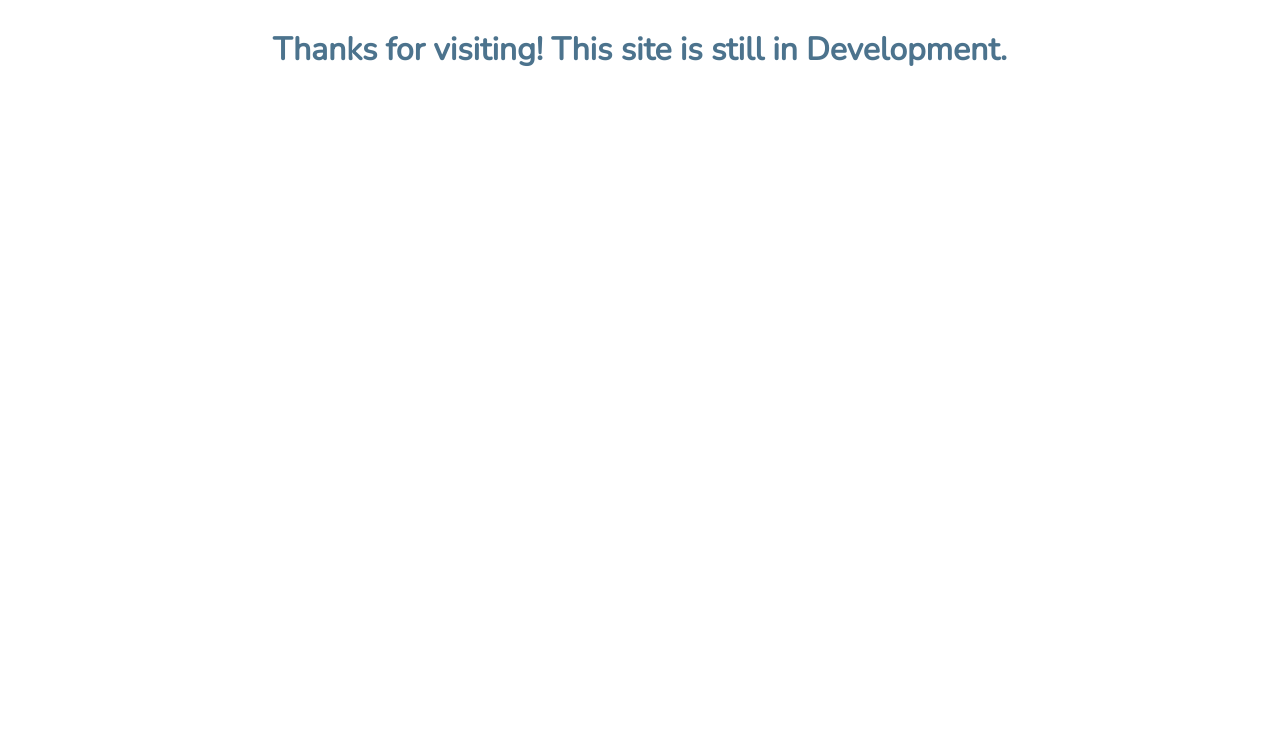
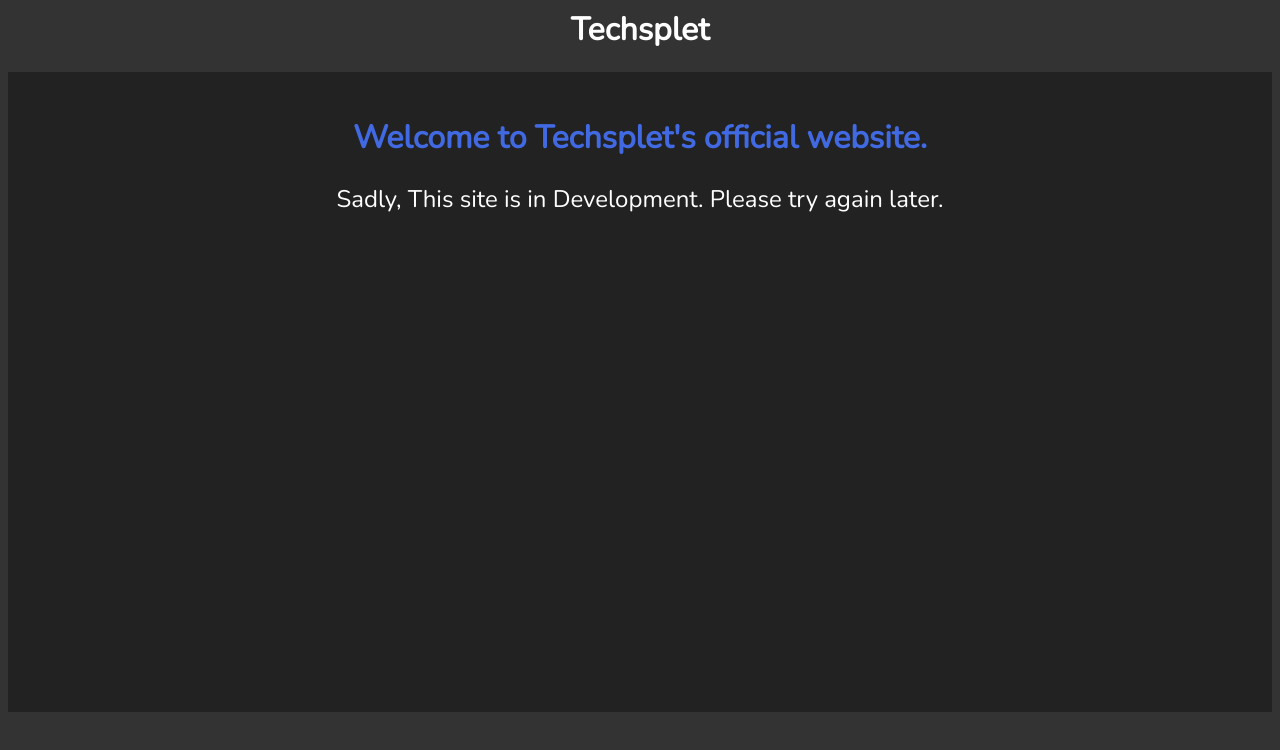
Before and after one commit to Ran-Over-Studios/ran-over-studios.github.io, a plain HTML site: page index.html in a window 1280 px wide. Drawn offline with nearby package versions, Linux system fonts and the light colour scheme.

Commit message:
improvement

```diff
--- /dev/null
+++ b/css/styles.css
@@ -0,0 +1,25 @@
+body {
+    background-color: #333;
+    font-family: Nunito;
+}
+
+main{
+    background-color: #222;
+    min-height: 80vh;
+}
+
+main h1{
+    text-align:center;
+    color: white;
+}
+
+main p{
+    text-align:center;
+    color: white;
+    font-size: x-large;
+}
+
+body h1 {
+    text-align:center;
+    color: white;
+}
--- a/index.html
+++ b/index.html
@@ -1,8 +1,17 @@
 <head>
-    <link rel="stylesheet" href="styles.css">
-    <title>Cotton</title>
+    <link rel="stylesheet" href="css/styles.css">
+    <title>Techsplet</title>
     <!-- <link rel="icon" type="image/x-icon" href=""> -->
     <link href='https://fonts.googleapis.com/css?family=Nunito' rel='stylesheet'>
+
+    <body>
+        <h1>Techsplet</h1>
+        <main>
+            <br>
+
+            <h1 style="color: royalblue;">Welcome to Techsplet's official website.</h1>
+            <p>Sadly, This site is in Development. Please try again later.</p>
+            <!--I'm too tired to do anything else, do not put information about our secret project or even names on the site just yet if you work on this, team.-->
+        </main>
+    </body>
 </head>
-
-<h1>Thanks for visiting! This site is still in Development.</h1>
--- a/styles.css
+++ /dev/null
@@ -1,9 +0,0 @@
-body {
-    font-family: Nunito;
-}
-
-h1 {
-    text-align:center;
-    color: rgb(76, 115, 141);
-    padding-top: 20px;
-}
```
